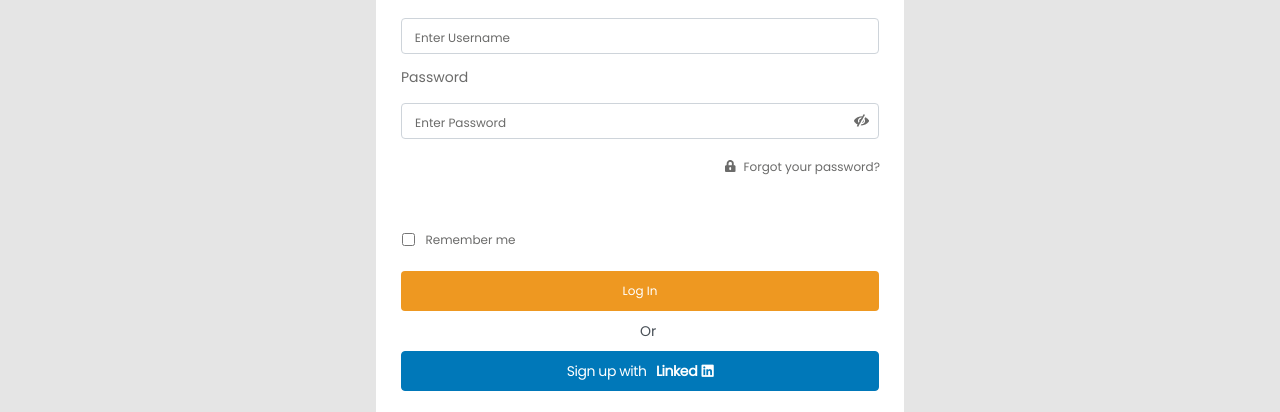
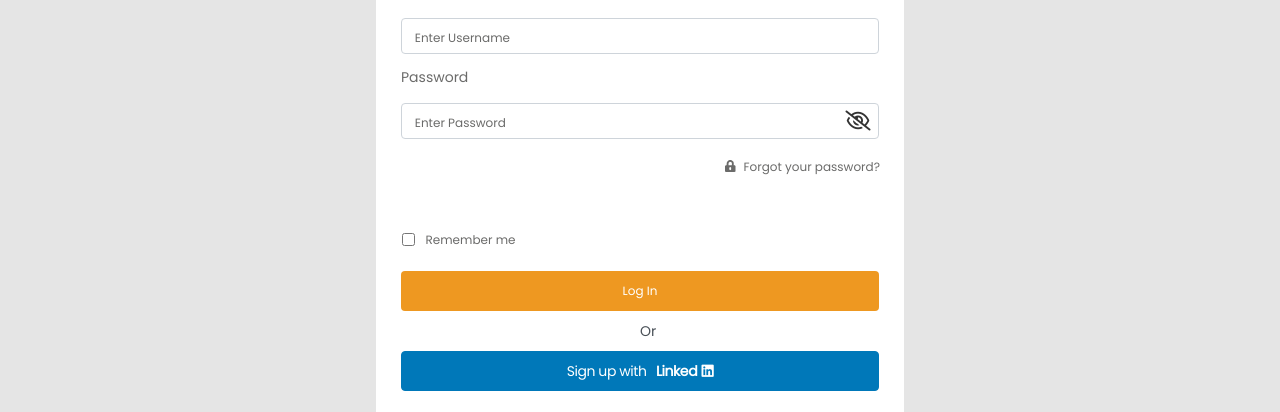
Before and after one commit to muzammalrahim/freelance, a React (Create React App) app in the folder frontend/: page /signup in a window 1280 px wide. Shown: the part 420-832 px from the top of the page. Built offline with nearby package versions, Linux system fonts and the light colour scheme.

Commit message:
add toggle functionality in "Signin and signup button"

```diff
--- a/frontend/package.json
+++ b/frontend/package.json
@@ -20,7 +20,7 @@
     "superagent": "3.8.3",
     "react-search-field": "^1.2.0",
     "rn-range-slider": "^2.0.4",
-    "superagent": "3.8.3",
+
     "web-vitals": "^0.2.4"
   },
   "scripts": {
--- a/frontend/public/index.html
+++ b/frontend/public/index.html
@@ -10,7 +10,7 @@
       content="Web site created using create-react-app"
     />
     <link rel="apple-touch-icon" href="%PUBLIC_URL%/logo192.png" />
-
+    <script src="https://code.jquery.com/jquery-3.5.1.min.js"></script>
     <!--
       manifest.json provides metadata used when your web app is installed on a
       user's mobile device or desktop. See https://developers.google.com/web/fundamentals/web-app-manifest/
--- a/frontend/src/App/pages/signin/SignIn.js
+++ b/frontend/src/App/pages/signin/SignIn.js
@@ -6,7 +6,7 @@ import Linkedin from '../../../components/linkedin';
 import Navbar from '../../../components/Navbar';
 import SiSoHero from '../../../components/SiSoHero';
 import './SignIn.css'
-
+import ToggleButton from './ToggleButton'
 import loginimage from '../../../../src/loginimage.png';
 import AvatarImage from '../../../../src/AvatarImage.png';
 function SignIn() {
@@ -37,12 +37,7 @@ function SignIn() {
                 <InputField heading="Email" Placeholder=" Enter Email" />
               </div>
               <div className="password">
-                <InputField
-                  type="password"
-                  heading="Password"
-                  value="hidden"
-                  Placeholder=" Enter Password"
-                />
+                <ToggleButton/>
               </div>
               <div className="tos-check">
                 <input type="checkbox" id="tos" name="tos"></input>
--- /dev/null
+++ b/frontend/src/App/pages/signin/ToggleButton.js
@@ -0,0 +1,39 @@
+import React, { Component } from "react";
+import "./ToogleButton.css";
+import $ from 'jquery';
+import InputField from '../../../components/InputField'
+
+class App extends Component {
+
+ componentDidMount() {
+$(document).ready(function () {
+  $("#show_hide_password a").on("click", function (event) {
+    event.preventDefault();
+    $("#show_hide_password i").toggleClass('fa-eye fa-eye-slash');
+    if ($("#show_hide_password input").attr("type") == "text") {
+      $("#show_hide_password input").attr("type", "password");
+    } else if ($("#show_hide_password input").attr("type") == "password") {
+      $("#show_hide_password input").attr("type", "text");
+    }
+  });
+});
+  }
+render() {
+  return(
+
+          <div  id="show_hide_password">
+            <InputField
+
+                  type="password"
+                  heading="Password"
+                  value="hidden"
+                  Placeholder=" Enter Password"
+           />
+            <div class="text">
+              <a href="" ><i class="fa fa-eye-slash" aria-hidden="true" ></i></a>
+            </div>
+        </div>
+    )
+  }
+}
+export default App
--- /dev/null
+++ b/frontend/src/App/pages/signin/ToogleButton.css
@@ -0,0 +1,10 @@
+
+a,
+a:hover {
+  color: #333;
+}
+.fa {
+    position: absolute;
+  margin-top: -46.6%;
+  margin-left: 86%;
+}
--- a/frontend/src/App/pages/signin/signuppage.js
+++ b/frontend/src/App/pages/signin/signuppage.js
@@ -4,11 +4,11 @@ import InputField from '../../../components/InputField';
 import Linkedin from '../../../components/linkedin';
 import Navbar from '../../../components/profileview/Navbar';
 import './SignIn.css'
+import ToggleButton from './ToggleButton'
 import SiSoHero from '../../../components/SiSoHero';
 import loginimage from '../../../../src/loginimage.png';
 import AvatarImage from '../../../../src/AvatarImage.png';
 import LOCKER from '../../../assets/LOCKER.png'
-import eye from '../../../assets/eye.png'
 function SignIn() {
   return (
     <div className="SignUp-flex-container">
@@ -31,22 +31,11 @@ function SignIn() {
                 <InputField heading="Username" Placeholder=" Enter Username" />
               </div>
               <div className="email">
-
-                <InputField
-                  type="password"
-                  heading="Password"
-                  Placeholder=" Enter Password"
-                />
-               <img src={eye}  style={{position: 'relative', right: '25px',top:'-2.5px'}} />
+              <ToggleButton/>
                 </div>
-
                <div className="Forgett">
-
-
                  <Button buttonStyle="btn--Yellow" value="Forgot your password?"/> <span><img src={LOCKER} style={{position: 'relative', left: '349px', top: '359px'}}></img></span>
-
                </div>
-
               <div className="tos-check">
                 <input type="checkbox" id="tos" name="tos"></input>
                 <label for="tos"> </label>
```
